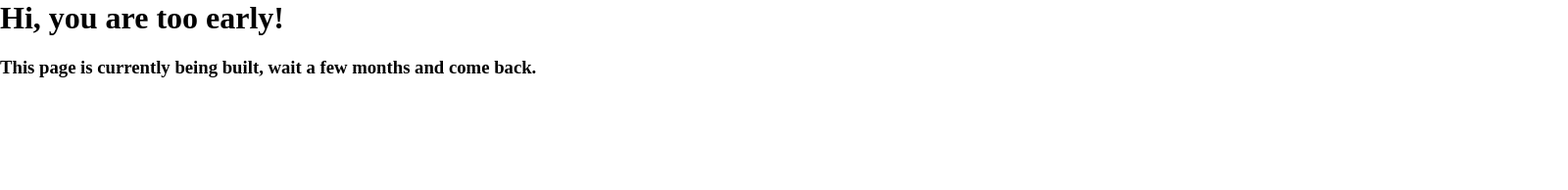
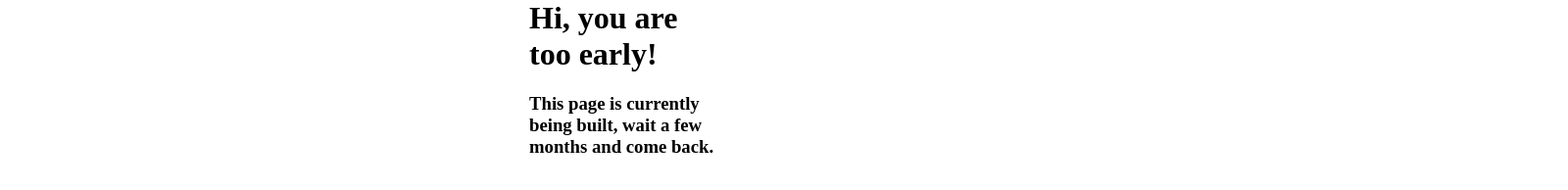
Before and after one commit to laim2003/laim2003.github.io, a plain HTML site: page index.html in a window 1280 px wide. Shown: the whole page at 98% size, 1600 px wide, since content can reach past the window. Drawn offline with Linux system fonts and the light colour scheme.

Commit message:
Update index.html

```diff
--- a/index.html
+++ b/index.html
@@ -2,7 +2,7 @@
   <head>
     <style>
       body{
-        width:200vh;
+        width:200px;
         margin:auto;
       }
     </style>
```
